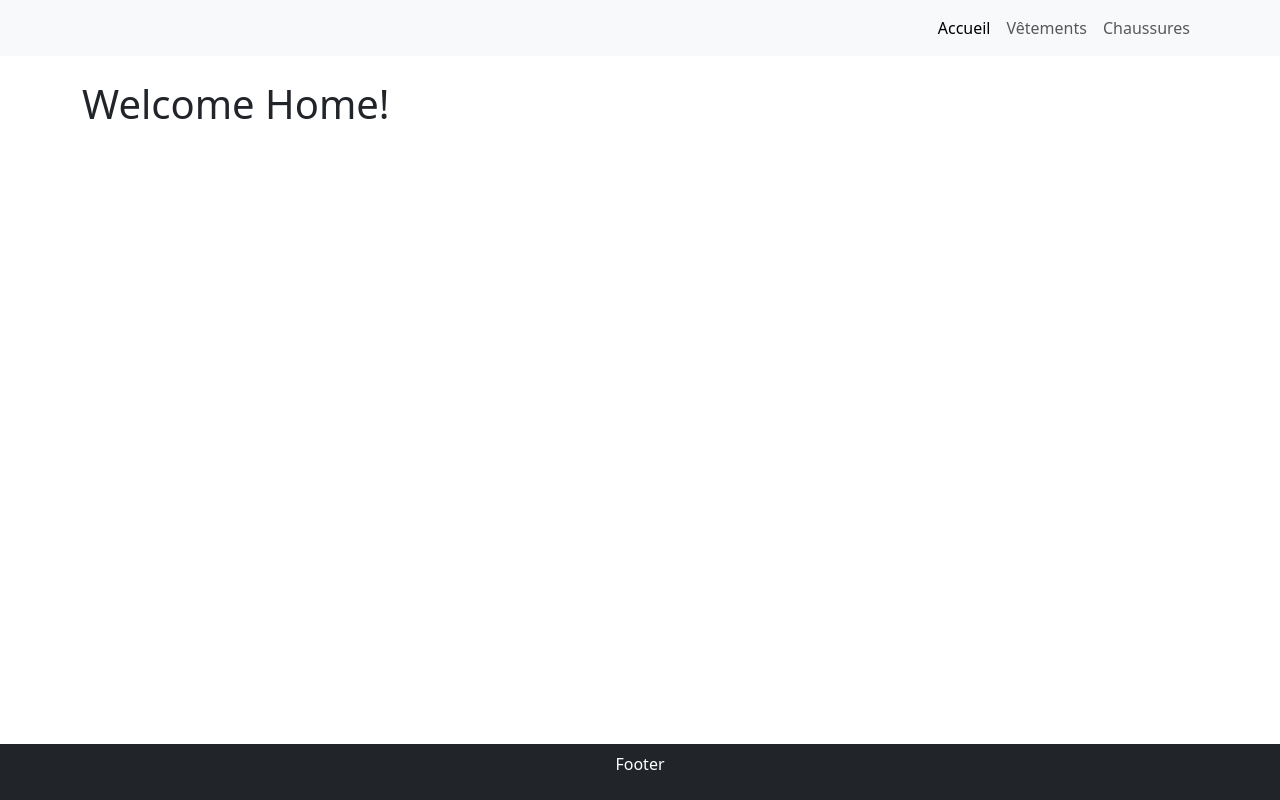
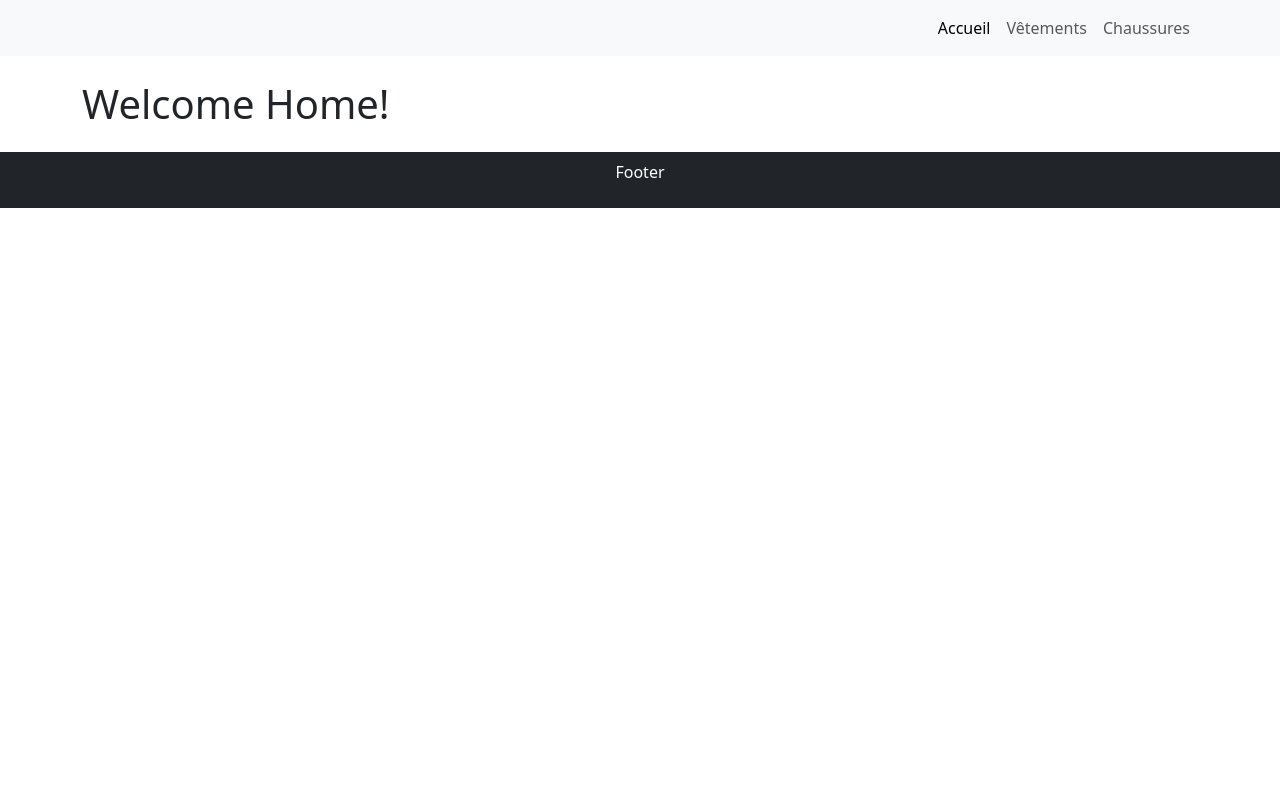
Before and after one commit to Selsai/projet-router, a React (Vite) app: page / in a window 1280 px wide. Built offline with nearby package versions, Linux system fonts and the light colour scheme.

Commit message:
activité 5 correction

```diff
--- a/src/components/Layout.jsx
+++ b/src/components/Layout.jsx
@@ -5,15 +5,15 @@ import { Container } from "react-bootstrap";
 
 const Layout = () => {
   return (
-    <div className="d-flex flex-column min-vh-100">
+    <>
       <Header />
-      <main className="flex-grow-1 my-4">
+      <main className="my-4">
         <Container>
           <Outlet />
         </Container>
       </main>
       <Footer />
-    </div>
+    </>
   );
 };
 
```
